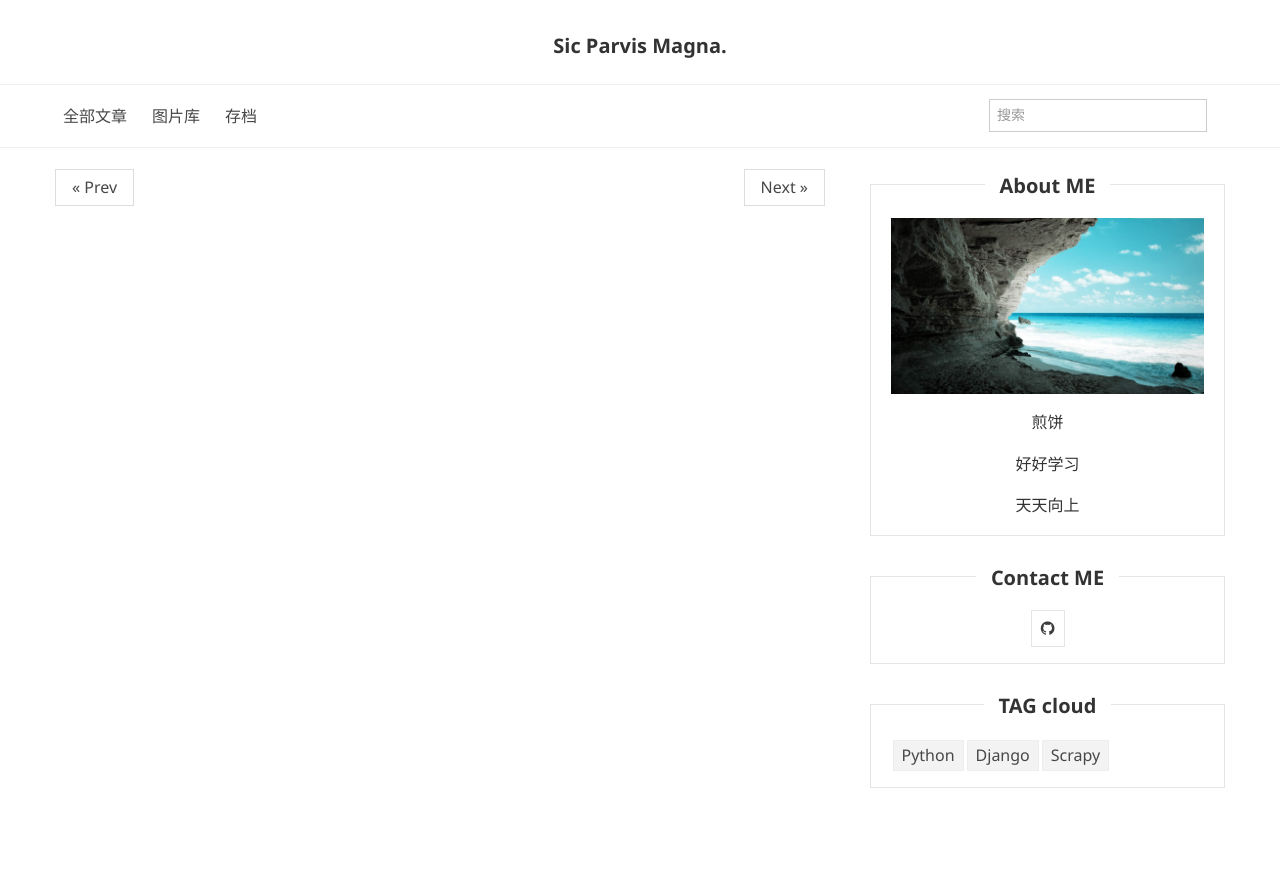
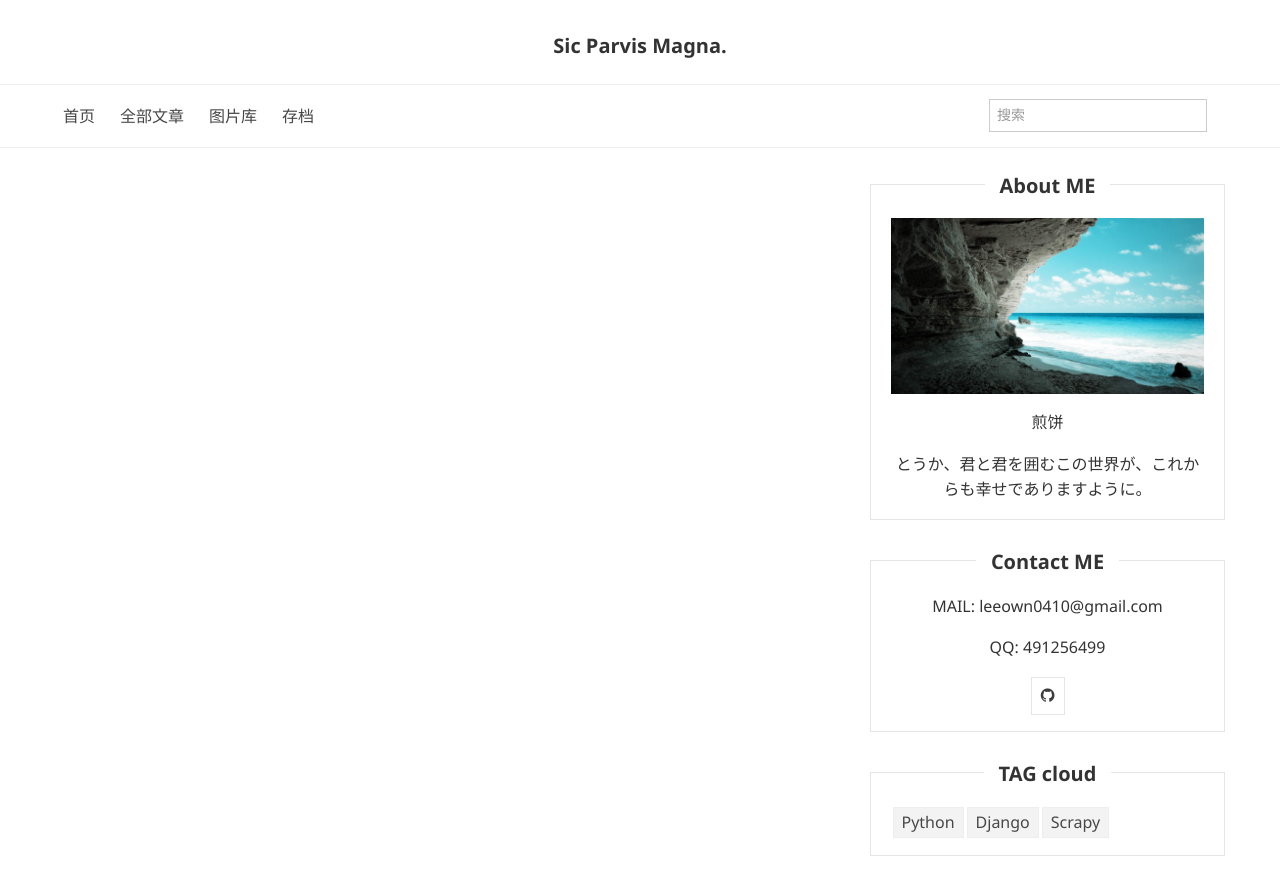
Before and after one commit to Jianbin-Li/myblog, a Django app: page / in a window 1280 px wide. Before the commit the page ends 788 px from the top, so only its background shows below. Run offline with Django 3.2, Linux system fonts and the light colour scheme; data that the repository does not hold is empty.

Commit message:
添加文章列表页面和翻页

```diff
--- a/blog/urls.py
+++ b/blog/urls.py
@@ -6,6 +6,7 @@ urlpatterns = [
     url(r'^$', views.index),  # 博客首页
     url(r'^index/$', views.index),
     url(r'^article/(\d+?)/$', views.article),  # 文章详情页
+    url(r'^article_list/(\d+?)', views.article_list),  # 文章列表页
     url(r'^photos/$', views.photos),  # 图片库
     url(r'timeline/$', views.timeline),  # 存档时间线
 ]
--- a/blog/views.py
+++ b/blog/views.py
@@ -1,5 +1,6 @@
 from django.shortcuts import render
 from blog.models import Blog
+from django.core.paginator import Paginator
 # Create your views here.
 
 
@@ -7,8 +8,24 @@ from blog.models import Blog
 # /index/
 def index(request):
     """个人博客首页"""
+    # 首页显示最新的6篇文章
+    articles = Blog.objects.get_all_article()[:6]
+    for a in articles:
+        print(a.abstract)
+
+    return render(request, 'blog/index.html', {'list': articles})
+
+
+# /article_list/(\d+)
+def article_list(request, page):
+    """文章列表页"""
     articles = Blog.objects.get_all_article()
-    return render(request, 'blog/index.html', {'six_list': articles})
+
+    # 每页显示8篇文章
+    paginator = Paginator(articles, 4)
+    result = paginator.page(int(page))
+
+    return render(request, 'blog/article_list.html', {'result': result})
 
 
 # /article/(\d+)/
--- a/templates/base.html
+++ b/templates/base.html
@@ -34,9 +34,10 @@
 
   <div class="am-collapse am-topbar-collapse" id="blog-collapse">
     <ul class="am-nav am-nav-pills am-topbar-nav">
-      <li><a href="/index/">全部文章</a></li>
-      <li><a href="/photos/">图片库</a></li>
-      <li><a href="/timeline/">存档</a></li>
+        <li><a href="/index/">首页</a></li>
+        <li><a href="/article_list/1/">全部文章</a></li>
+        <li><a href="/photos/">图片库</a></li>
+        <li><a href="/timeline/">存档</a></li>
     </ul>
     <form class="am-topbar-form am-topbar-right am-form-inline" role="search">
       <div class="am-form-group">
--- a/templates/blog/article.html
+++ b/templates/blog/article.html
@@ -51,7 +51,7 @@
               <input type="text" class="" placeholder="用户名">
             </div>
             <div class="am-form-group am-u-sm-4">
-              <input type="email" class="" placeholder="联系邮箱">
+              <input type="email" class="" placeholder="联系邮箱(评论后不显示)">
             </div>
 
             <div class="am-form-group">
--- a/templates/blog/index.html
+++ b/templates/blog/index.html
@@ -3,21 +3,21 @@
 
 {% block content %}
     <div class="am-u-md-8 am-u-sm-12">
-        {% for article in six_list %}
+        {% for article in list %}
         <article class="am-g blog-entry-article">
             <div class="am-u-lg-6 am-u-md-12 am-u-sm-12 blog-entry-text">
                 <span class="blog-color">{{ article.pub_time }}&nbsp;</span>
                 <h1><a href="/article/{{ article.id }}/">{{ article.title }}</a></h1>
-                <p>{{ atricle.abstract }}</p>
+                <p>{{ article.abstract }}</p>
                 <p><a href="/article/{{ article.id }}/" class="blog-continue">continue reading</a></p>
             </div>
         </article>
         {% endfor %}
 
-        <ul class="am-pagination">
-            <li class="am-pagination-prev"><a href="">&laquo; Prev</a></li>
-            <li class="am-pagination-next"><a href="">Next &raquo;</a></li>
-        </ul>
+{#        <ul class="am-pagination">#}
+{#            <li class="am-pagination-prev"><a href="">&laquo; Prev</a></li>#}
+{#            <li class="am-pagination-next"><a href="">Next &raquo;</a></li>#}
+{#        </ul>#}
     </div>
 {% endblock content %}
 {% block me %}
@@ -26,11 +26,12 @@
             <h2 class="blog-text-center blog-title"><span>About ME</span></h2>
             <img src="{% static 'images/f19.jpg' %}" alt="about me" class="blog-entry-img" >
             <p>煎饼</p>
-            <p>好好学习</p>
-            <p>天天向上</p>
+            <p>とうか、君と君を囲むこの世界が、これからも幸せでありますように。</p>
         </div>
         <div class="blog-sidebar-widget blog-bor">
             <h2 class="blog-text-center blog-title"><span>Contact ME</span></h2>
+            <p>MAIL: leeown0410@gmail.com</p>
+            <p>QQ: 491256499</p>
             <p>
 {#                <a href=""><span class="am-icon-qq am-icon-fw am-primary blog-icon"></span></a>#}
                 <a href="https://github.com/Jianbin-Li"><span class="am-icon-github am-icon-fw blog-icon"></span></a>
```
Also changed, not shown: templates/blog/article_list.html (added, +26 -0 lines).
